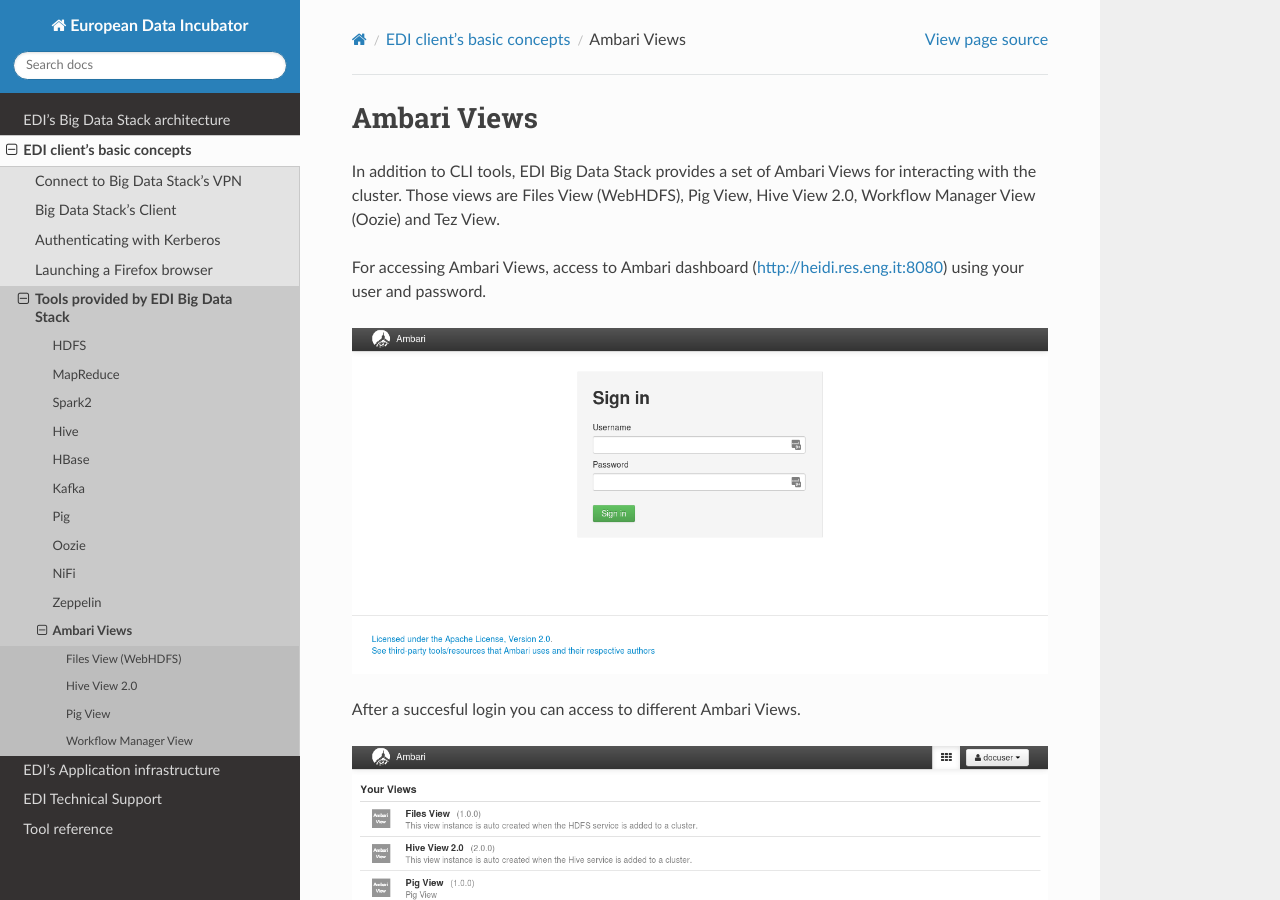
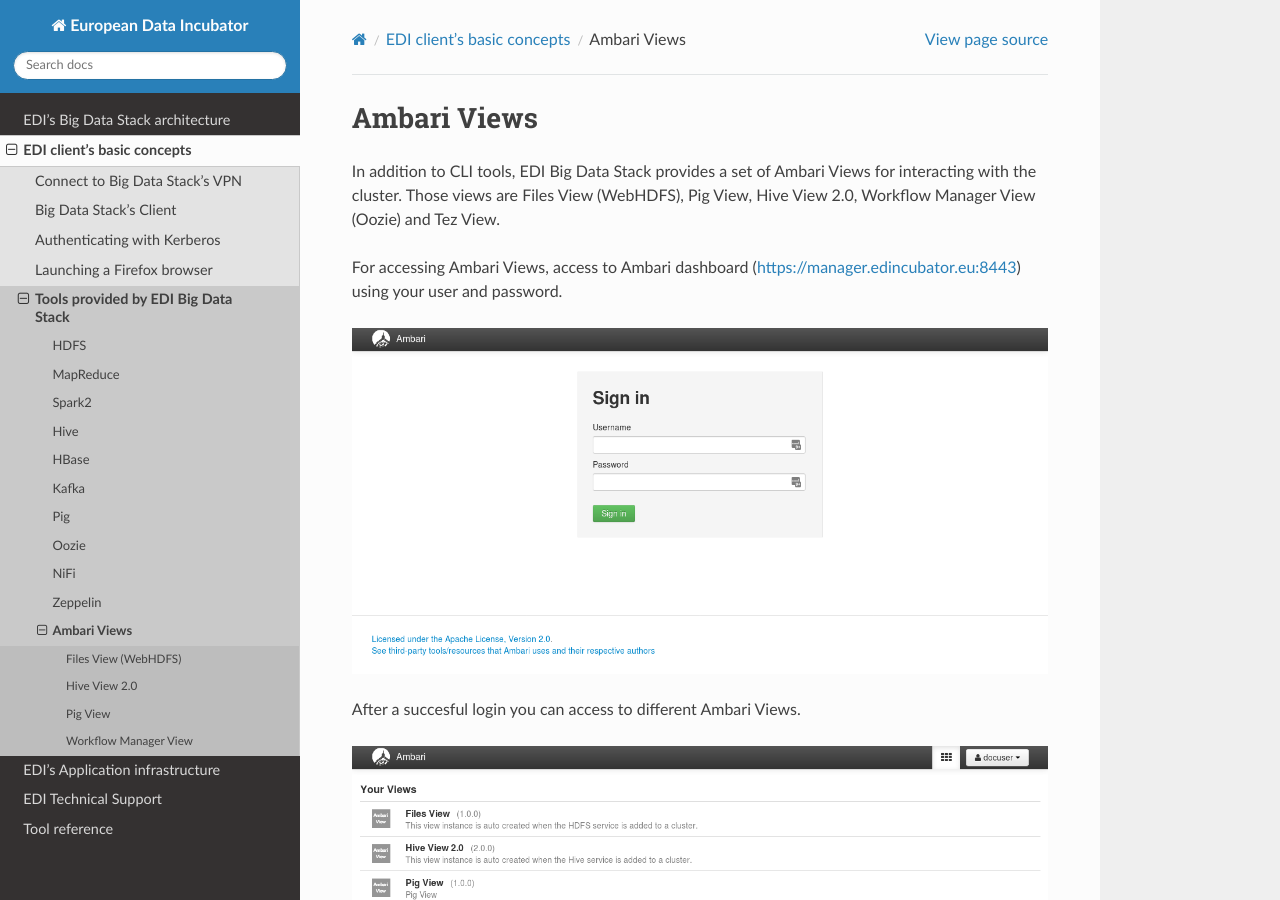
Before and after one commit to edincubator/edi-doc, a Sphinx documentation site: the page built from source/big-data-stack/tools/views.rst, in a window 1280 px wide and 900 px high. Built offline with Sphinx 7.4.7 and the Read the Docs theme 2.0.0, drawn with Linux system fonts in a browser that asks for light colours; some of the changed lines change nothing that is shown.

Commit message:
Updating Ambari Views documentation

```diff
--- a/source/big-data-stack/tools/views.rst
+++ b/source/big-data-stack/tools/views.rst
@@ -8,7 +8,7 @@
 Hive View 2.0, Workflow Manager View (Oozie) and Tez View.
 
 For accessing Ambari Views, access to
-Ambari dashboard (|ambari_dashboard_url|) using your user and
+Ambari dashboard (`<https://manager.edincubator.eu:8443>`_) using your user and
 password.
 
 .. image:: img/ambari-login.png
```
